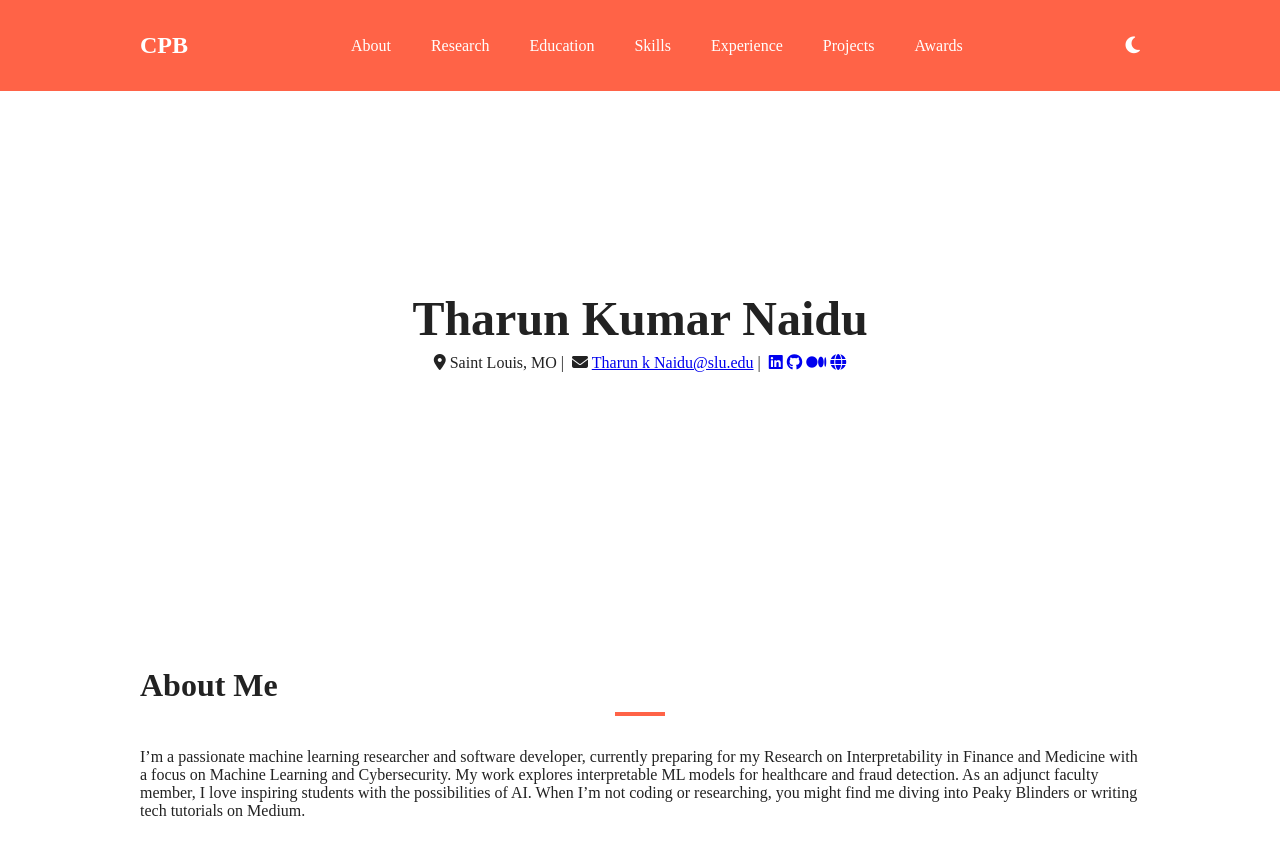
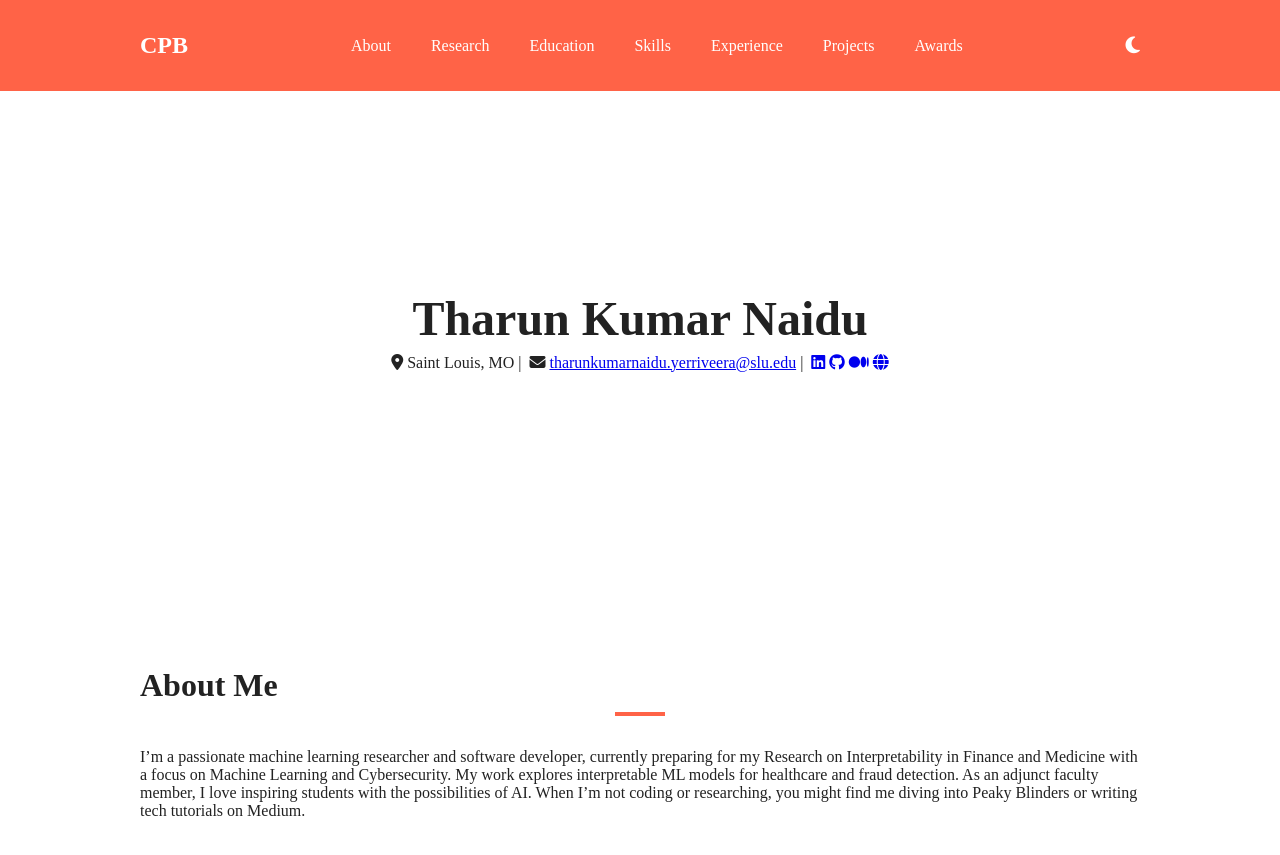
Before and after one commit to tharun-k-naidu/My-Portfolio-, a plain HTML site: page index.html in a window 1280 px wide. Shown: the top 855 px of the page. Drawn offline with nearby package versions, Linux system fonts and the light colour scheme; a small style sheet from the web is missing.

Commit message:
Update index.html

```diff
--- a/index.html
+++ b/index.html
@@ -51,8 +51,8 @@
       <p class="contact-line">
         <i class="fas fa-map-marker-alt"></i> Saint Louis, MO |
         <i class="fas fa-envelope"></i>
-        <a href="mailto:Tharun K Naidu@slu.edu"
-          >Tharun k Naidu@slu.edu</a
+        <a href="mailto:tharunkumarnaidu.yerriveera@slu.edu"
+          >tharunkumarnaidu.yerriveera@slu.edu</a
         > |
         <a href="#" target="_blank"><i class="fab fa-linkedin"></i></a>
         <a href="#" target="_blank"><i class="fab fa-github"></i></a>
```
